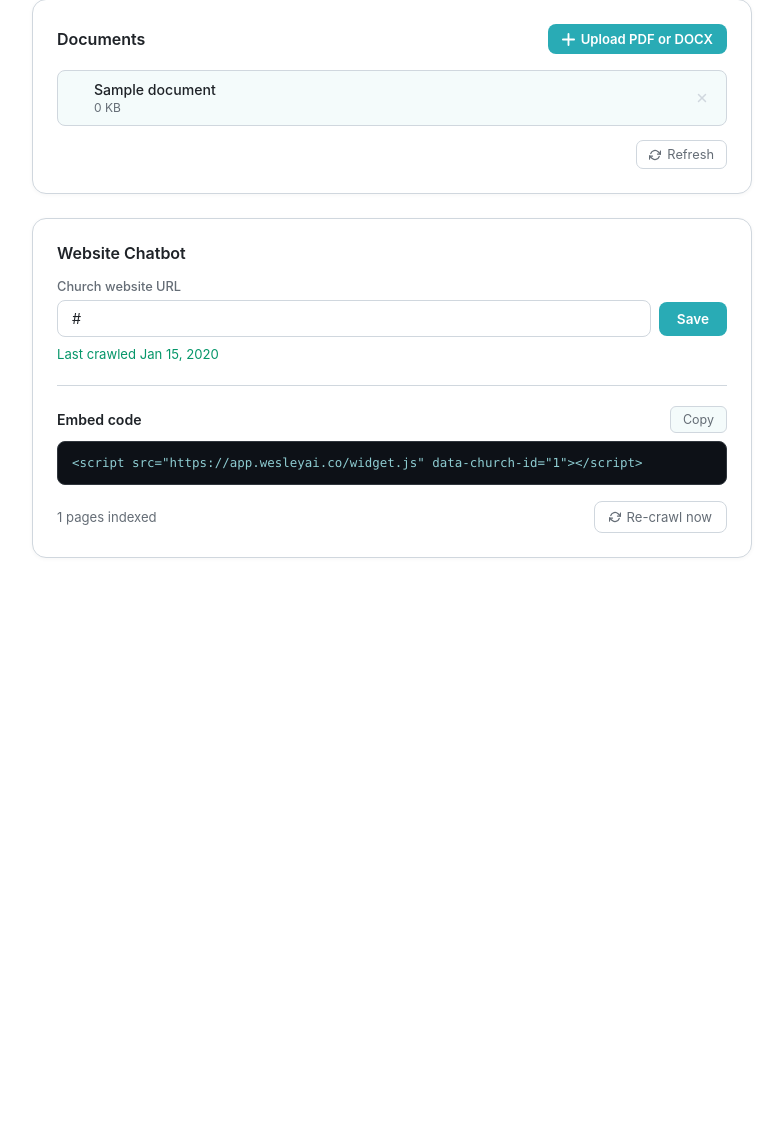
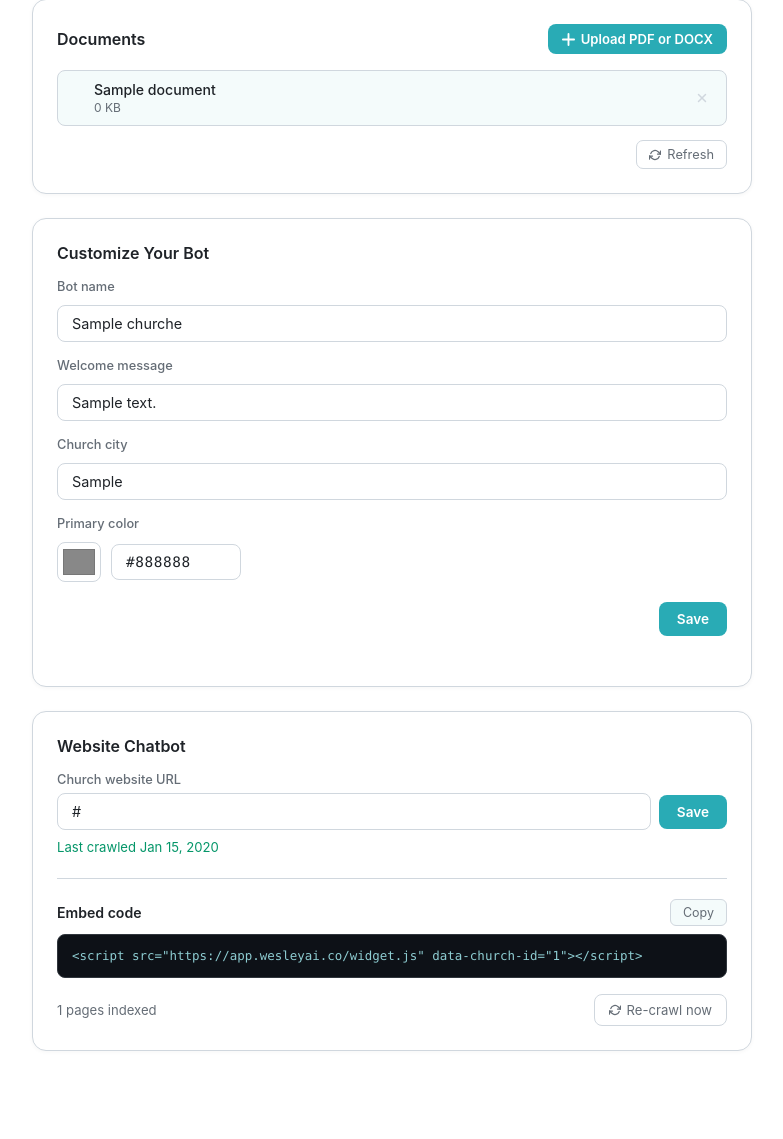
Before and after one commit to matdaltonfirst/wesley-ai-saas, a Flask app: page /dashboard in a window 1280 px wide. Shown: the part 146-1285 px from the top of the page, without its empty margins (248-1031 px from the left). Before the commit the page ends 704 px from the top, so only its background shows below. Run offline with Flask 3, Linux system fonts and the light colour scheme; a user stored in the database is signed in; tables that the repository leaves empty hold one stand-in row (values such as "Sample post").

Commit message:
Add church branding customisation (bot name, welcome message, color, city)
- models.py: add bot_name, welcome_message, primary_color, church_city to Church
- app.py: inline migrations for new columns; GET/POST /api/church/branding;
  inject church identity into system prompt; pass branding vars to templates;
  nightly cleanup job; flask init-db CLI command
- templates/dashboard.html: server-render CSS accent overrides (no FOUC),
  dynamic greeting title / bot name / placeholder via Jinja + JS globals
- templates/settings.html: add "Customize Your Bot" card (name, welcome
  message, city, primary color picker + hex input, save + status)
- static/app.js: newChat() uses window.BOT_NAME / window.WELCOME_MESSAGE
- static/dashboard.js: loadBotSettings() / saveBotSettings() against
  /api/church/branding; colour-picker ↔ hex sync

Co-Authored-By: Claude Sonnet 4.6 <noreply@anthropic.com>

```diff
--- a/app.py
+++ b/app.py
@@ -98,8 +98,26 @@ with app.app_context():
             conn.commit()
             print("Migration: added churches.last_crawled_at")
 
-    # Inline migration: create conversations/messages tables if absent (db.create_all handles new tables)
-    # Nothing extra needed — db.create_all() above already creates them on first run.
+    # Inline migration: branding columns added to churches table
+    insp2 = sa_inspect(db.engine)
+    existing_cols2 = {c["name"] for c in insp2.get_columns("churches")}
+    with db.engine.connect() as conn2:
+        if "bot_name" not in existing_cols2:
+            conn2.execute(text("ALTER TABLE churches ADD COLUMN bot_name VARCHAR(100) NOT NULL DEFAULT 'Wesley'"))
+            conn2.commit()
+            print("Migration: added churches.bot_name")
+        if "welcome_message" not in existing_cols2:
+            conn2.execute(text("ALTER TABLE churches ADD COLUMN welcome_message VARCHAR(500) NOT NULL DEFAULT 'How can I help you today?'"))
+            conn2.commit()
+            print("Migration: added churches.welcome_message")
+        if "primary_color" not in existing_cols2:
+            conn2.execute(text("ALTER TABLE churches ADD COLUMN primary_color VARCHAR(7) NOT NULL DEFAULT '#0a3d3d'"))
+            conn2.commit()
+            print("Migration: added churches.primary_color")
+        if "church_city" not in existing_cols2:
+            conn2.execute(text("ALTER TABLE churches ADD COLUMN church_city VARCHAR(200)"))
+            conn2.commit()
+            print("Migration: added churches.church_city")
 
     # Seed the master system prompt on first run (id=1 is the single canonical row)
     if not SystemPrompt.query.get(1):
@@ -429,10 +447,14 @@ def logout():
 @app.route("/")
 @login_required
 def chat_page():
+    church = current_user.church
     return render_template(
         "dashboard.html",
-        church_name=current_user.church.name,
+        church_name=church.name,
         user_email=current_user.email,
+        bot_name=church.bot_name or "Wesley",
+        welcome_message=church.welcome_message or "How can I help you today?",
+        primary_color=church.primary_color or "#0a3d3d",
     )
 
 
@@ -442,11 +464,16 @@ def chat_page():
 @app.route("/dashboard")
 @login_required
 def management_dashboard():
+    church = current_user.church
     return render_template(
         "settings.html",
-        church_name=current_user.church.name,
+        church_name=church.name,
         church_id=current_user.church_id,
         user_email=current_user.email,
+        bot_name=church.bot_name or "Wesley",
+        welcome_message=church.welcome_message or "How can I help you today?",
+        primary_color=church.primary_color or "#0a3d3d",
+        church_city=church.church_city or "",
     )
 
 
@@ -586,7 +613,15 @@ def chat():
                     candidate_sources.append({"file": chunk["source"], "location": chunk["location"]})
 
     prompt_row = SystemPrompt.query.get(1)
-    system_instruction = prompt_row.content if prompt_row else DEFAULT_SYSTEM_PROMPT
+    base_prompt = prompt_row.content if prompt_row else DEFAULT_SYSTEM_PROMPT
+
+    # Append church-specific identity so the bot knows exactly where it is installed
+    church = current_user.church
+    church_ctx = f"\n\nYou are installed at {church.name}"
+    if church.church_city:
+        church_ctx += f", located in {church.church_city}"
+    church_ctx += f". Your name is {church.bot_name or 'Wesley'}."
+    system_instruction = base_prompt + church_ctx
 
     try:
         answer = call_gemini(question, context, history, system_instruction)
@@ -645,6 +680,49 @@ def get_conversation_messages(conv_id):
             for m in conv.messages
         ],
     })
+
+
+# ── Church branding API ───────────────────────────────────────────────────────
+
+_HEX_COLOR_RE = re.compile(r"^#[0-9a-fA-F]{6}$")
+
+
+@app.route("/api/church/branding", methods=["GET"])
+@login_required
+def get_church_branding():
+    church = current_user.church
+    return jsonify({
+        "bot_name":       church.bot_name or "Wesley",
+        "welcome_message": church.welcome_message or "How can I help you today?",
+        "primary_color":  church.primary_color or "#0a3d3d",
+        "church_city":    church.church_city or "",
+    })
+
+
+@app.route("/api/church/branding", methods=["POST"])
+@login_required
+def save_church_branding():
+    data = request.get_json(silent=True) or {}
+    church = current_user.church
+
+    bot_name = (data.get("bot_name") or "").strip()
+    welcome_message = (data.get("welcome_message") or "").strip()
+    primary_color = (data.get("primary_color") or "").strip()
+    church_city = (data.get("church_city") or "").strip()
+
+    if not bot_name:
+        return jsonify({"error": "Bot name cannot be empty."}), 400
+    if not welcome_message:
+        return jsonify({"error": "Welcome message cannot be empty."}), 400
+    if primary_color and not _HEX_COLOR_RE.match(primary_color):
+        return jsonify({"error": "Primary color must be a valid hex color (e.g. #1a2b3c)."}), 400
+
+    church.bot_name = bot_name[:100]
+    church.welcome_message = welcome_message[:500]
+    church.primary_color = primary_color if primary_color else "#0a3d3d"
+    church.church_city = church_city[:200] if church_city else None
+    db.session.commit()
+    return jsonify({"ok": True})
 
 
 # ── Admin panel ───────────────────────────────────────────────────────────────
--- a/models.py
+++ b/models.py
@@ -45,6 +45,12 @@ class Church(db.Model):
     last_crawled_at = db.Column(db.DateTime, nullable=True)
     created_at = db.Column(db.DateTime, default=datetime.utcnow)
 
+    # Branding / customisation
+    bot_name = db.Column(db.String(100), nullable=False, default="Wesley")
+    welcome_message = db.Column(db.String(500), nullable=False, default="How can I help you today?")
+    primary_color = db.Column(db.String(7), nullable=False, default="#0a3d3d")
+    church_city = db.Column(db.String(200), nullable=True)
+
     users = db.relationship("User", backref="church", lazy=True)
     documents = db.relationship("Document", backref="church", lazy=True)
     crawled_pages = db.relationship("CrawledPage", backref="church", lazy=True,
--- a/static/dashboard.js
+++ b/static/dashboard.js
@@ -18,6 +18,15 @@ const embedCodeEl     = document.getElementById("embedCode");
 const copyEmbedBtn    = document.getElementById("copyEmbedBtn");
 const crawlBtn        = document.getElementById("crawlBtn");
 const crawlPagesCount = document.getElementById("crawlPagesCount");
+
+// Bot customisation refs
+const botNameEl      = document.getElementById("botName");
+const botWelcomeEl   = document.getElementById("botWelcome");
+const botCityEl      = document.getElementById("botCityInput");
+const botColorPicker = document.getElementById("botColorPicker");
+const botColorHex    = document.getElementById("botColorHex");
+const botSaveBtn     = document.getElementById("botSaveBtn");
+const botStatusEl    = document.getElementById("botStatus");
 
 // ── Document list ──────────────────────────────────────────────────────────
 async function loadDocuments() {
@@ -217,6 +226,77 @@ async function copyEmbedCode() {
   }
 }
 
+// ── Bot customisation ──────────────────────────────────────────────────────
+const HEX_RE = /^#[0-9a-fA-F]{6}$/;
+
+async function loadBotSettings() {
+  try {
+    const res  = await fetch("/api/church/branding");
+    if (res.status === 401) { window.location.href = "/login"; return; }
+    const data = await res.json();
+
+    botNameEl.value    = data.bot_name    || "";
+    botWelcomeEl.value = data.welcome_message || "";
+    botCityEl.value    = data.church_city || "";
+
+    const color = data.primary_color || "#0a3d3d";
+    botColorHex.value    = color;
+    botColorPicker.value = HEX_RE.test(color) ? color : "#0a3d3d";
+  } catch {
+    // non-critical — leave fields blank
+  }
+}
+
+async function saveBotSettings() {
+  const hex = botColorHex.value.trim();
+  if (hex && !HEX_RE.test(hex)) {
+    botStatusEl.textContent = "Invalid color — use format #rrggbb.";
+    botStatusEl.className   = "website-status err";
+    return;
+  }
+
+  botSaveBtn.disabled    = true;
+  botSaveBtn.textContent = "Saving…";
+  botStatusEl.textContent = "";
+  botStatusEl.className   = "website-status";
+
+  try {
+    const res  = await fetch("/api/church/branding", {
+      method:  "POST",
+      headers: { "Content-Type": "application/json" },
+      body: JSON.stringify({
+        bot_name:       botNameEl.value.trim(),
+        welcome_message: botWelcomeEl.value.trim(),
+        primary_color:  hex || "#0a3d3d",
+        church_city:    botCityEl.value.trim(),
+      }),
+    });
+    const data = await res.json();
+    if (res.ok) {
+      botStatusEl.textContent = "Saved!";
+      botStatusEl.className   = "website-status ok";
+    } else {
+      botStatusEl.textContent = data.error || "Save failed.";
+      botStatusEl.className   = "website-status err";
+    }
+  } catch {
+    botStatusEl.textContent = "Network error. Please try again.";
+    botStatusEl.className   = "website-status err";
+  } finally {
+    botSaveBtn.disabled    = false;
+    botSaveBtn.textContent = "Save";
+  }
+}
+
+// Keep color picker and hex text in sync
+botColorPicker.addEventListener("input", () => {
+  botColorHex.value = botColorPicker.value;
+});
+botColorHex.addEventListener("input", () => {
+  const v = botColorHex.value.trim();
+  if (HEX_RE.test(v)) botColorPicker.value = v;
+});
+
 // ── Event listeners ────────────────────────────────────────────────────────
 refreshBtn.addEventListener("click", loadDocuments);
 websiteSaveBtn.addEventListener("click", saveWebsiteUrl);
@@ -225,7 +305,9 @@ websiteUrlEl.addEventListener("keydown", e => {
 });
 crawlBtn.addEventListener("click", triggerCrawl);
 copyEmbedBtn.addEventListener("click", copyEmbedCode);
+botSaveBtn.addEventListener("click", saveBotSettings);
 
 // ── Init ───────────────────────────────────────────────────────────────────
 loadDocuments();
 loadWebsiteSettings();
+loadBotSettings();
--- a/templates/settings.html
+++ b/templates/settings.html
@@ -333,6 +333,33 @@
     .crawl-btn:disabled { opacity: 0.5; cursor: not-allowed; }
 
     @keyframes spin { from { transform: rotate(0deg) } to { transform: rotate(360deg) } }
+
+    /* ── Customize Your Bot card ── */
+    .bot-fields { display: flex; flex-direction: column; gap: 16px; }
+    .bot-field-row { display: flex; flex-direction: column; gap: 5px; }
+    .color-picker-row { display: flex; align-items: center; gap: 10px; }
+    input[type="color"].bot-color-swatch {
+      width: 44px;
+      height: 40px;
+      border: 1.5px solid var(--border);
+      border-radius: 8px;
+      padding: 2px 3px;
+      cursor: pointer;
+      flex-shrink: 0;
+      background: #fff;
+      transition: border-color 0.15s;
+    }
+    input[type="color"].bot-color-swatch:hover { border-color: var(--accent); }
+    .color-hex-input {
+      max-width: 130px;
+      font-family: "SFMono-Regular", "Consolas", monospace;
+      letter-spacing: 0.04em;
+    }
+    .bot-save-row {
+      display: flex;
+      justify-content: flex-end;
+      margin-top: 20px;
+    }
   </style>
 </head>
 <body class="settings-page">
@@ -382,6 +409,75 @@
             Refresh
           </button>
         </div>
+      </section>
+
+      <!-- Customize Your Bot card -->
+      <section class="settings-card">
+        <div class="settings-card-header">
+          <h2 class="settings-card-title">Customize Your Bot</h2>
+        </div>
+
+        <div class="bot-fields">
+
+          <div class="bot-field-row">
+            <label class="website-field-label" for="botName">Bot name</label>
+            <input
+              type="text"
+              id="botName"
+              class="website-url-input"
+              placeholder="Wesley"
+              maxlength="100"
+              autocomplete="off"
+            />
+          </div>
+
+          <div class="bot-field-row">
+            <label class="website-field-label" for="botWelcome">Welcome message</label>
+            <input
+              type="text"
+              id="botWelcome"
+              class="website-url-input"
+              placeholder="How can I help you today?"
+              maxlength="500"
+              autocomplete="off"
+            />
+          </div>
+
+          <div class="bot-field-row">
+            <label class="website-field-label" for="botCityInput">Church city</label>
+            <input
+              type="text"
+              id="botCityInput"
+              class="website-url-input"
+              placeholder="e.g. Nashville, TN"
+              maxlength="200"
+              autocomplete="off"
+            />
+          </div>
+
+          <div class="bot-field-row">
+            <label class="website-field-label">Primary color</label>
+            <div class="color-picker-row">
+              <input type="color" id="botColorPicker" class="bot-color-swatch" value="#0a3d3d" />
+              <input
+                type="text"
+                id="botColorHex"
+                class="website-url-input color-hex-input"
+                placeholder="#0a3d3d"
+                maxlength="7"
+                autocomplete="off"
+                spellcheck="false"
+              />
+            </div>
+          </div>
+
+        </div>
+
+        <div class="bot-save-row">
+          <button class="website-save-btn" id="botSaveBtn">Save</button>
+        </div>
+        <div class="website-status" id="botStatus"></div>
+
       </section>
 
       <!-- Website Chatbot card -->
```
Also changed, not shown: static/app.js (+5 -2 lines), templates/dashboard.html (+20 -6 lines).
